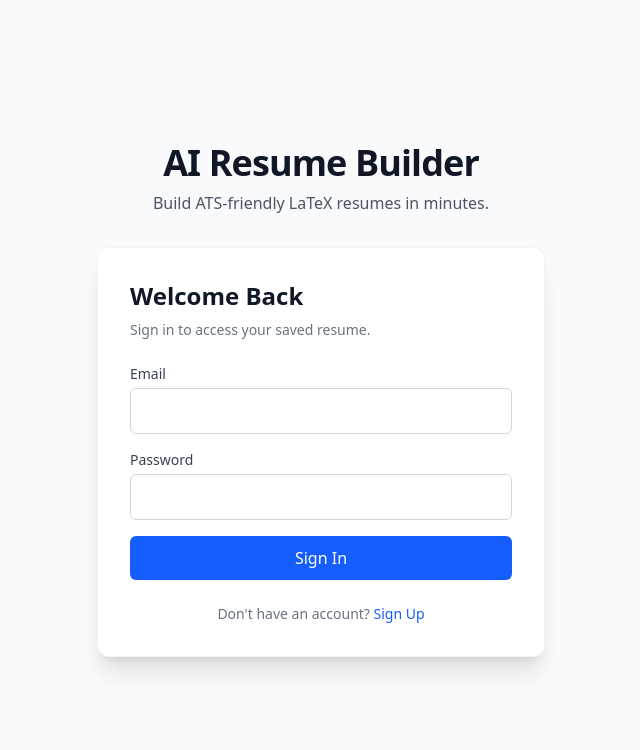
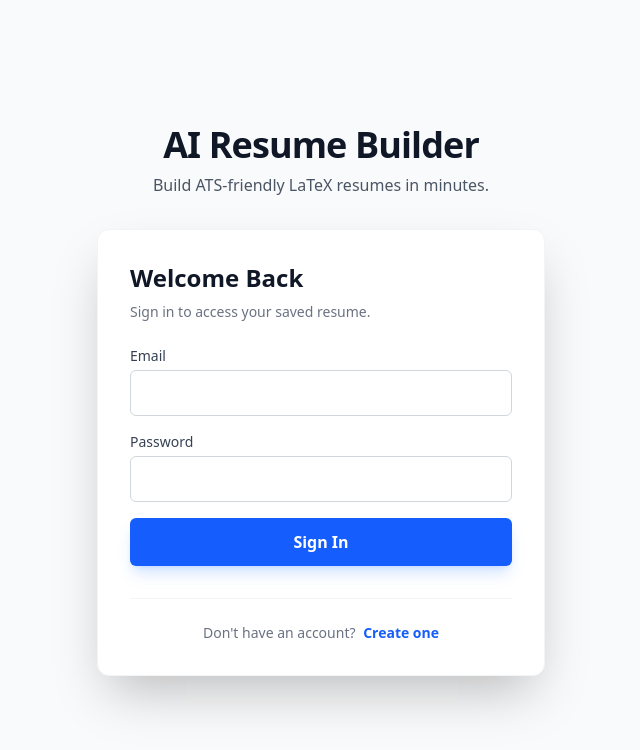
Before and after one commit to dhruvmankame/AI-Resume-Builder, a React (Vite) app: page / in a window 1280 px wide. Shown: the top 750 px of the page, without its empty margins (319-959 px from the left). Built offline with nearby package versions, Linux system fonts and the light colour scheme; no server answers.

Commit message:
feat: implement auto-save, auth page transitions, and clean preview UI

```diff
--- a/src/App.tsx
+++ b/src/App.tsx
@@ -41,10 +41,14 @@ export default function App() {
     fetchResume();
   }, [user]);
 
-  const handleSave = async () => {
+  // Debounced Auto-save to MongoDB
+  useEffect(() => {
+    if (!user || isFetching) return;
+
+    const timer = setTimeout(async () => {
       setIsSaving(true);
       try {
-      const res = await fetch(`${import.meta.env.VITE_BACKEND_URL || 'http://localhost:5000'}/api/resume`, {
+        await fetch(`${import.meta.env.VITE_BACKEND_URL || 'http://localhost:5000'}/api/resume`, {
           method: 'POST',
           headers: {
             'Content-Type': 'application/json',
@@ -52,15 +56,15 @@ export default function App() {
           },
           body: JSON.stringify(resumeData)
         });
-      if (!res.ok) throw new Error('Failed to save');
-      // Optionally show a success toast
       } catch (err) {
-      console.error(err);
-      alert('Failed to save resume');
+        console.error('Auto-save failed', err);
       } finally {
         setIsSaving(false);
       }
-  };
+    }, 2000);
+
+    return () => clearTimeout(timer);
+  }, [resumeData, user, isFetching]);
 
   if (authLoading || isFetching) {
     return (
@@ -80,7 +84,7 @@ export default function App() {
       <div className="w-full md:w-1/2 lg:w-[45%] h-screen overflow-y-auto p-6 lg:p-10 border-r border-gray-200 dark:border-gray-800 custom-scrollbar relative">
 
         <div className="flex justify-between items-center mb-6">
-          <div className="flex items-center gap-2">
+          <div className="flex items-center gap-4">
             <button
               onClick={toggleDarkMode}
               className="p-2 rounded-full bg-gray-200 dark:bg-gray-800 text-gray-800 dark:text-gray-200 hover:bg-gray-300 dark:hover:bg-gray-700 transition-colors"
@@ -88,16 +92,14 @@ export default function App() {
             >
               {isDarkMode ? <Sun className="w-5 h-5" /> : <Moon className="w-5 h-5" />}
             </button>
+            {isSaving && (
+              <div className="flex items-center gap-1.5 text-xs font-medium text-gray-500 dark:text-gray-400">
+                <Loader2 className="w-3 h-3 animate-spin" />
+                Saving...
+              </div>
+            )}
           </div>
           <div className="flex items-center gap-3">
-            <button
-              onClick={handleSave}
-              disabled={isSaving}
-              className="flex items-center gap-2 px-4 py-2 bg-blue-600 hover:bg-blue-700 text-white rounded-md transition-colors text-sm font-medium"
-            >
-              {isSaving ? <Loader2 className="w-4 h-4 animate-spin" /> : <Save className="w-4 h-4" />}
-              Save
-            </button>
             <button
               onClick={logout}
               className="flex items-center gap-2 px-4 py-2 bg-gray-200 dark:bg-gray-800 text-gray-800 dark:text-gray-200 hover:bg-gray-300 dark:hover:bg-gray-700 rounded-md transition-colors text-sm font-medium"
--- a/src/components/auth/AuthPage.tsx
+++ b/src/components/auth/AuthPage.tsx
@@ -41,29 +41,35 @@ export default function AuthPage() {
   };
 
   return (
-    <div className="min-h-screen bg-gray-50 dark:bg-gray-900 flex flex-col justify-center items-center p-4 transition-colors">
-      <div className="mb-8 text-center">
+    <div className="min-h-screen bg-gray-50 dark:bg-gray-900 flex flex-col justify-center items-center p-4 transition-colors duration-500">
+      <div className="mb-8 text-center animate-in fade-in slide-in-from-top duration-700">
         <h1 className="text-4xl font-extrabold text-gray-900 dark:text-white tracking-tight mb-2">AI Resume Builder</h1>
         <p className="text-gray-600 dark:text-gray-400">Build ATS-friendly LaTeX resumes in minutes.</p>
       </div>
 
-      <div className="bg-white dark:bg-gray-800 rounded-xl shadow-xl w-full max-w-md overflow-hidden transition-colors border border-gray-100 dark:border-gray-700 p-8">
+      <div className="bg-white dark:bg-gray-800 rounded-xl shadow-2xl w-full max-w-md overflow-hidden transition-all duration-500 border border-gray-100 dark:border-gray-700 transform hover:scale-[1.01]">
+        <div className="relative p-8">
+          {/* Animated Header */}
+          <div className="transition-all duration-500 transform">
             <h2 className="text-2xl font-bold text-gray-900 dark:text-white mb-2">
               {isLogin ? 'Welcome Back' : 'Create Account'}
             </h2>
-        <p className="text-gray-500 dark:text-gray-400 mb-6 text-sm">
+            <p className="text-gray-500 dark:text-gray-400 mb-6 text-sm h-5 overflow-hidden">
+               <span key={isLogin ? 'l' : 's'} className="inline-block animate-in fade-in slide-in-from-right duration-300">
                 {isLogin ? 'Sign in to access your saved resume.' : 'Sign up to securely save your resume online.'}
+               </span>
             </p>
+          </div>
 
           {error && (
-          <div className="mb-4 p-3 bg-red-50 text-red-600 dark:bg-red-900/30 dark:text-red-400 rounded-md text-sm border border-red-100 dark:border-red-900/50">
+            <div className="mb-4 p-3 bg-red-50 text-red-600 dark:bg-red-900/30 dark:text-red-400 rounded-md text-sm border border-red-100 dark:border-red-900/50 animate-shake">
               {error}
             </div>
           )}
 
           <form onSubmit={handleSubmit} className="space-y-4">
-          <div>
-            <label className="block text-sm font-medium text-gray-700 dark:text-gray-300 mb-1">Email</label>
+            <div className="space-y-1">
+              <label className="block text-sm font-medium text-gray-700 dark:text-gray-300">Email</label>
               <input
                 type="email"
                 value={email}
@@ -72,8 +78,8 @@ export default function AuthPage() {
                 className="w-full p-2.5 border border-gray-300 dark:border-gray-600 dark:bg-gray-700 dark:text-white rounded-md focus:ring-2 focus:ring-blue-500 outline-none transition-all"
               />
             </div>
-          <div>
-            <label className="block text-sm font-medium text-gray-700 dark:text-gray-300 mb-1">Password</label>
+            <div className="space-y-1">
+              <label className="block text-sm font-medium text-gray-700 dark:text-gray-300">Password</label>
               <input
                 type="password"
                 value={password}
@@ -85,21 +91,22 @@ export default function AuthPage() {
             <button
               type="submit"
               disabled={loading}
-            className="w-full py-2.5 bg-blue-600 hover:bg-blue-700 text-white rounded-md font-medium transition-colors flex items-center justify-center"
+              className="w-full py-3 mt-2 bg-blue-600 hover:bg-blue-700 text-white rounded-md font-semibold transition-all active:scale-95 flex items-center justify-center shadow-lg shadow-blue-500/20"
             >
               {loading ? <Loader2 className="w-5 h-5 animate-spin" /> : (isLogin ? 'Sign In' : 'Sign Up')}
             </button>
           </form>
 
-        <div className="mt-6 text-center text-sm text-gray-500 dark:text-gray-400">
+          <div className="mt-8 pt-6 border-t border-gray-100 dark:border-gray-700 text-center text-sm text-gray-500 dark:text-gray-400">
             {isLogin ? "Don't have an account? " : "Already have an account? "}
             <button
               type="button"
               onClick={() => { setIsLogin(!isLogin); setError(''); }}
-            className="text-blue-600 dark:text-blue-400 hover:underline font-medium"
+              className="text-blue-600 dark:text-blue-400 hover:underline font-bold transition-all ml-1"
             >
-            {isLogin ? 'Sign Up' : 'Sign In'}
+              {isLogin ? 'Create one' : 'Log in here'}
             </button>
+          </div>
         </div>
       </div>
     </div>
--- a/src/components/preview/ResumePreview.tsx
+++ b/src/components/preview/ResumePreview.tsx
@@ -70,17 +70,6 @@ const ResumePreview = forwardRef<HTMLDivElement, any>((_, ref) => {
           >
             {isDownloading ? <Loader2 className="w-5 h-5 animate-spin" /> : <Download className="w-5 h-5" />}
           </button>
-
-          <form action="https://www.overleaf.com/docs" method="post" target="_blank" className="flex items-center">
-            <input type="hidden" name="snip" value={latexCode} />
-            <button
-              type="submit"
-              className="text-gray-500 hover:text-green-600 dark:text-gray-400 dark:hover:text-green-400 transition-colors"
-              title="Open and edit directly in Overleaf"
-            >
-              <ExternalLink className="w-5 h-5" />
-            </button>
-          </form>
         </div>
       </div>
 
--- a/src/index.css
+++ b/src/index.css
@@ -1,2 +1,50 @@
 @import "tailwindcss";
 @custom-variant dark (&:is(.dark *));
+
+@layer utilities {
+  @keyframes shake {
+    0%, 100% { transform: translateX(0); }
+    25% { transform: translateX(-5px); }
+    75% { transform: translateX(5px); }
+  }
+  .animate-shake {
+    animation: shake 0.2s ease-in-out 0s 2;
+  }
+}
+
+/* Auth Page Entry Animations */
+.animate-in {
+  animation-duration: 0.3s;
+  animation-timing-function: ease-out;
+  animation-fill-mode: forwards;
+}
+
+.fade-in {
+  opacity: 0;
+  animation-name: fadeIn;
+}
+
+.slide-in-from-top {
+  transform: translateY(-20px);
+  animation-name: slideInTop;
+}
+
+.slide-in-from-right {
+  transform: translateX(20px);
+  animation-name: slideInRight;
+}
+
+@keyframes fadeIn {
+  from { opacity: 0; }
+  to { opacity: 1; }
+}
+
+@keyframes slideInTop {
+  from { transform: translateY(-20px); opacity: 0; }
+  to { transform: translateY(0); opacity: 1; }
+}
+
+@keyframes slideInRight {
+  from { transform: translateX(20px); opacity: 0; }
+  to { transform: translateX(0); opacity: 1; }
+}
```
Lines whose indentation alone changed are shown as unchanged.
